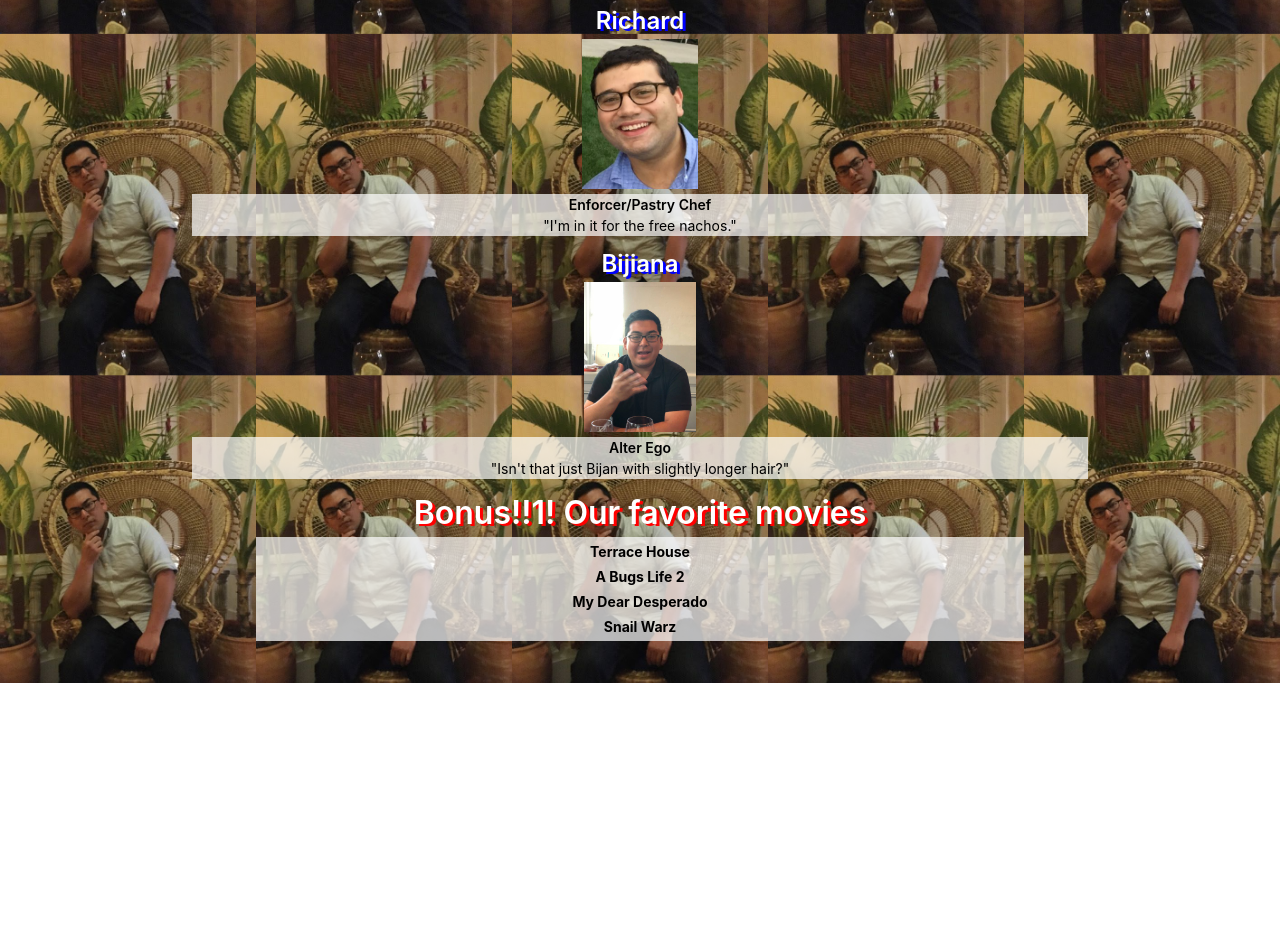
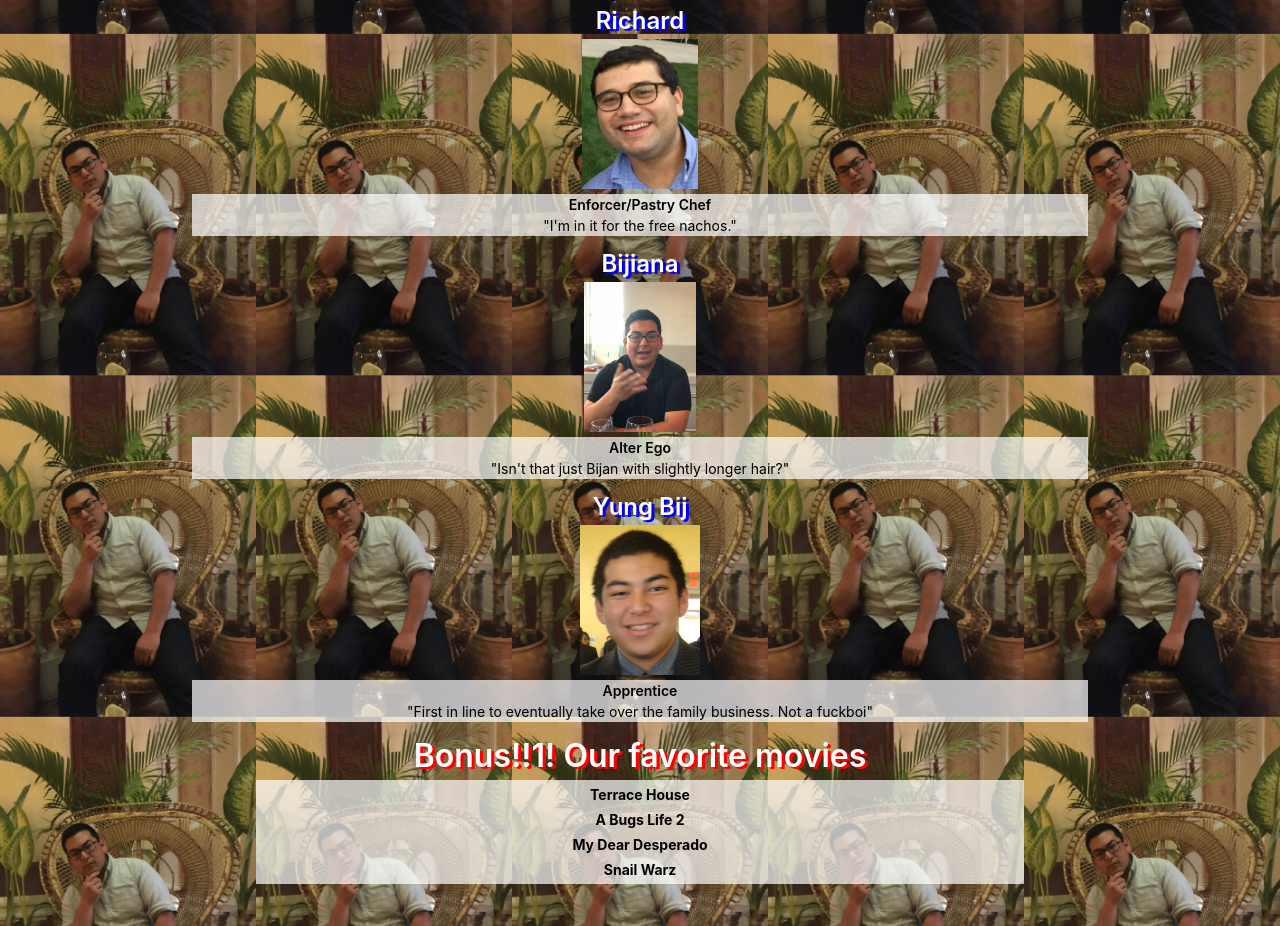
Before and after one commit to bijansfriedchicken/bijansfriedchicken.github.io, a plain HTML site: page index.html in a window 1280 px wide. Shown: the part 2015-2941 px from the top of the page. Before the commit the page ends 2698 px from the top, so only its background shows below. Drawn offline with Linux system fonts and the light colour scheme.

Commit message:
yung bij

```diff
--- a/index.html
+++ b/index.html
@@ -163,6 +163,14 @@
   			<section>
   				"Isn't that just Bijan with slightly longer hair?"
   			</section>
+  		<h2> Yung Bij </h2>
+  			<img src="./assets/images/profile-yungbij.png" height="150px">
+  			<section>
+  				<b>Apprentice</b>
+  			</section>
+  			<section>
+  				"First in line to eventually take over the family business. Not a fuckboi"
+  			</section>
 	</a>
 
 
```
Also changed, not shown: assets/images/profile-yungbij.png (added).
